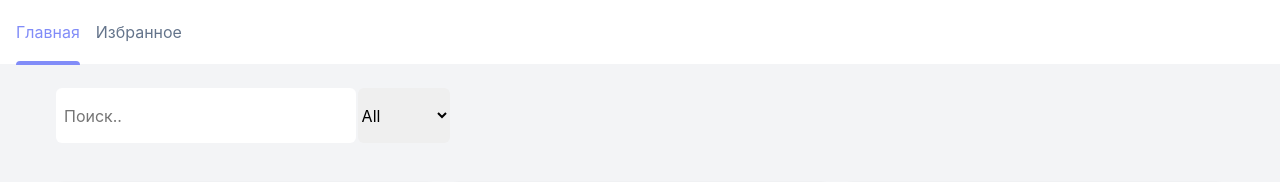
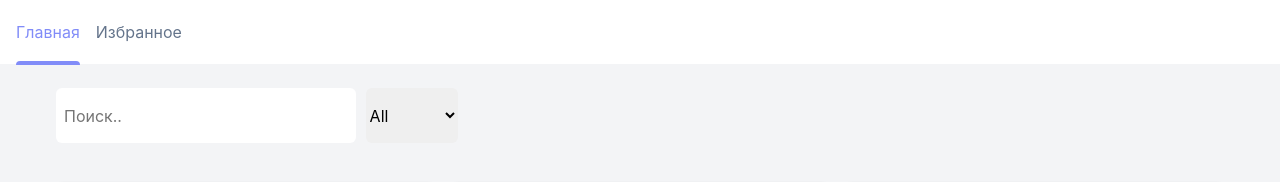
Before and after one commit to SAGOMADGE/Countries-explorer, a React (Vite) app: page / in a window 1280 px wide. Shown: the top 182 px of the page. Built offline with nearby package versions, Linux system fonts and the light colour scheme.

Commit message:
fix: add left padding to region selector

```diff
--- a/src/components/HomePage/HomePage.module.css
+++ b/src/components/HomePage/HomePage.module.css
@@ -21,6 +21,10 @@
 .inputsArea > select {
   border-radius: var(--br-sm);
   border: none;
+}
+
+select {
+  margin-left: var(--space-sm);
 }
 
 .countriesList {
```
